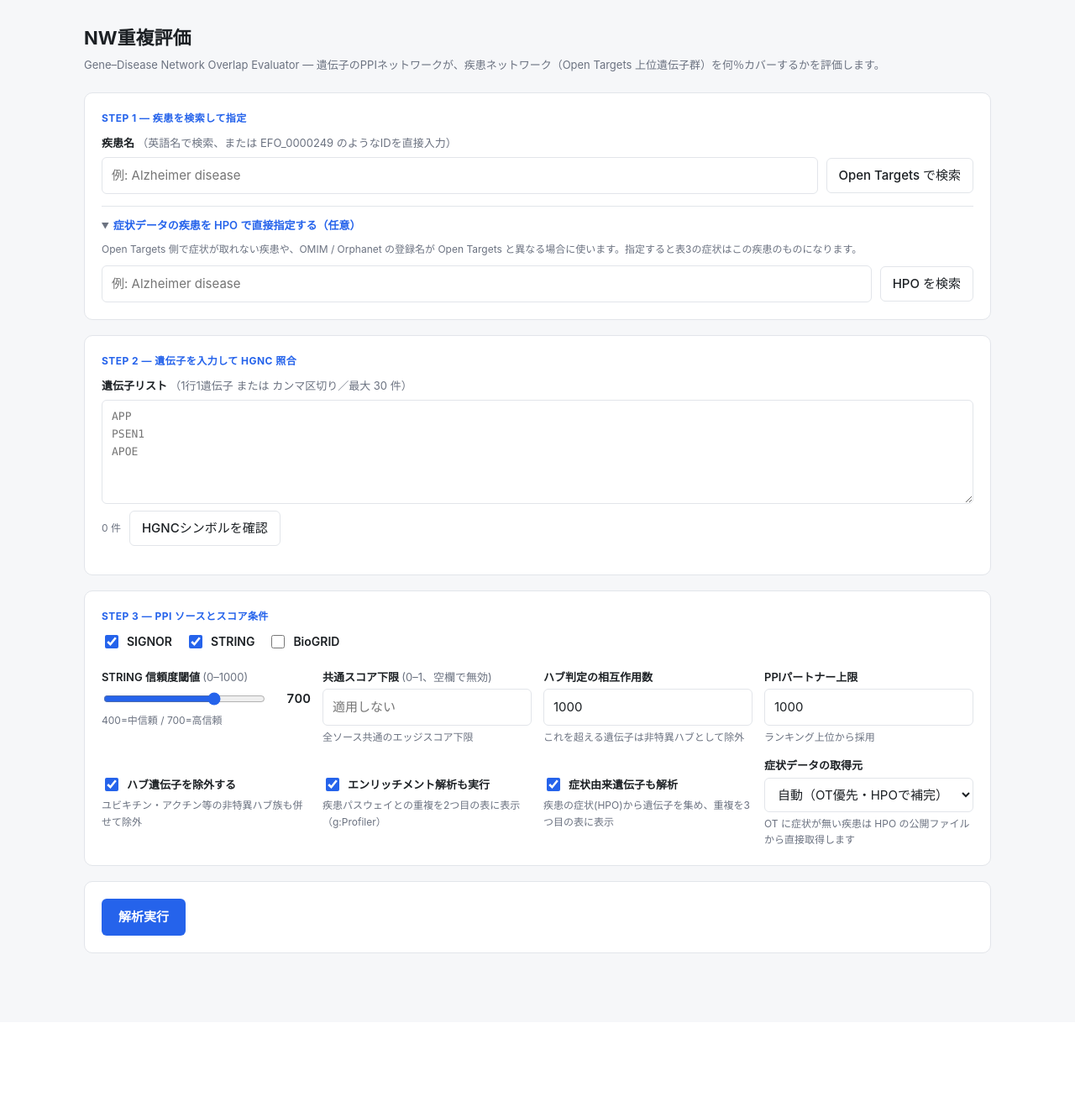
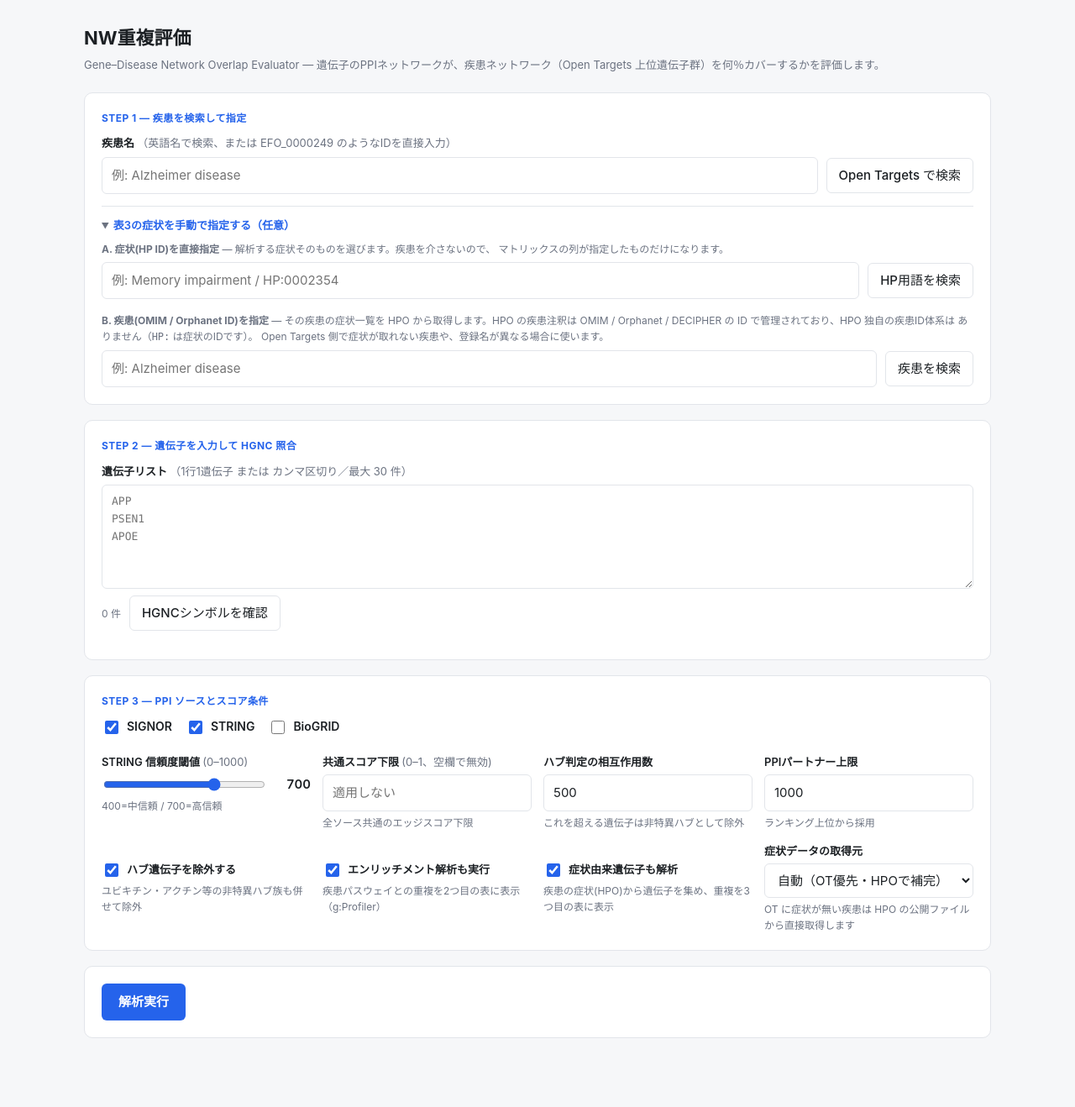
Before and after one commit to pepsea/disease_gene_network01, a Flask app: page / in a window 1280 px wide, after a click on "表3の症状を手動で指定する（任意）". Shown: the whole page at 84% size. Before the commit the page ends 1135 px from the top, so only its background shows below. Run offline with Flask 3, Linux system fonts and the light colour scheme.

Commit message:
Let symptoms be named by HP id; correct the picker's labels
HP ids are HPO's own identifiers, and the STEP 1 picker did not offer
them: it searched HPO's disease registry, which is keyed by OMIM,
Orphanet and DECIPHER because HPO has no disease id namespace of its own.
Calling that "specifying the disease in HPO directly" was misleading.

- The symptoms themselves can now be named by HP id (HP:0002354, or
  HP_0002354, or by term name). Doing so skips the disease step entirely:
  the matrix columns are exactly the terms given, in the order given, so
  a comparison can be pinned to the symptoms of interest rather than
  whatever set a disease carries. It takes precedence over a chosen
  disease.
- Only terms with curated genes are searchable — a term with no genes
  cannot be a matrix column.
- The picker is relabelled: section A names symptoms by HP id, section B
  names the disease by OMIM/Orphanet id, and the text says plainly that
  HPO annotates diseases under those namespaces while HP: is a phenotype
  id. The reported id origin distinguishes the two.

Defaults, as requested: the PPI partner cap is 1000 and the hub
interaction threshold is 500. The compose file still pinned the partner
cap to 100, which would have overridden the application default inside
the container.

400 tests, all external APIs mocked, covering HP id normalisation in all
its spellings, search by name and by id, term ordering and
deduplication, and precedence over a chosen disease.

Co-Authored-By: Claude Opus 5 <noreply@anthropic.com>
Claude-Session: https://claude.ai/code/session_017Eq8ec5uNLy4hhRydBzQkf

```diff
--- a/app.py
+++ b/app.py
@@ -245,6 +245,18 @@ def create_app(config: dict[str, Any] | None = None) -> Flask:
             limit = 10
         return jsonify({"query": query, "results": hpo.search_diseases(query, limit=limit)})
 
+    @app.route("/api/hpo/phenotypes")
+    def hpo_phenotypes():
+        """Search HPO's own terms (HP ids), to name the symptoms directly."""
+        query = (request.args.get("q") or "").strip()
+        if not query:
+            return jsonify({"error": "q is required"}), 400
+        try:
+            limit = min(int(request.args.get("limit", 15)), 50)
+        except (TypeError, ValueError):
+            limit = 15
+        return jsonify({"query": query, "results": hpo.search_phenotypes(query, limit=limit)})
+
     @app.route("/api/genes/validate", methods=["POST"])
     def validate_genes():
         """Check submitted symbols against HGNC without running an analysis."""
@@ -332,10 +344,13 @@ def create_app(config: dict[str, Any] | None = None) -> Flask:
         if want_symptoms:
             chosen_ids = data.get("hpo_disease_ids")
             chosen_ids = chosen_ids if isinstance(chosen_ids, list) else []
+            chosen_terms = data.get("hpo_phenotype_ids")
+            chosen_terms = chosen_terms if isinstance(chosen_terms, list) else []
             phenotypes, symptom_meta = collect_symptoms(
                 disease_id, disease_label, symptom_source,
                 app.config["SYMPTOM_LIST_N"],
                 hpo_disease_ids=chosen_ids[:10],
+                hpo_phenotype_ids=chosen_terms[: app.config["SYMPTOM_MAX_PHENOTYPES"]],
             )
             if phenotypes:
                 symptom_set = build_symptom_gene_set(
@@ -547,21 +562,35 @@ def collect_symptoms(
     source: str,
     list_n: int,
     hpo_disease_ids: Optional[list[str]] = None,
+    hpo_phenotype_ids: Optional[list[str]] = None,
 ) -> tuple[list[dict[str, Any]], dict[str, Any]]:
-    """Get the disease's symptoms, falling back from Open Targets to HPO.
+    """Get the symptoms to analyse, falling back from Open Targets to HPO.
 
     Args:
-        hpo_disease_ids: OMIM / ORPHA / DECIPHER ids chosen from HPO's own
-            disease registry. When given these are used directly, skipping both
-            Open Targets and the cross-reference lookup — the disease has been
-            identified in HPO's own terms, which is more reliable than mapping
-            onto it.
+        hpo_disease_ids: OMIM / ORPHA / DECIPHER ids from HPO's disease
+            registry. HPO annotates diseases under those namespaces — it has no
+            disease ids of its own — so this identifies the disease without
+            going through Open Targets' cross references.
+        hpo_phenotype_ids: HP term ids (``HP:0002354``). These are HPO's own
+            ids, and giving them names the symptoms outright: no disease is
+            involved, and the matrix columns are exactly what was asked for.
 
     Returns ``(phenotypes, meta)``. ``meta`` records which source supplied the
     symptom list, the ids used, and the gene fetcher to expand them with.
     """
     meta: dict[str, Any] = {"phenotype_source": "", "xrefs": [],
                             "xref_origin": "", "gene_fetcher": _hybrid_gene_fetcher}
+
+    # Symptoms named directly outrank everything: nothing has to be inferred.
+    terms = [str(i).strip() for i in (hpo_phenotype_ids or []) if str(i).strip()]
+    if terms:
+        phenotypes = hpo.get_phenotypes_by_id(terms)
+        meta["gene_fetcher"] = _hpo_gene_fetcher
+        meta["xrefs"] = [p["hpo_id"] for p in phenotypes]
+        meta["xref_origin"] = "phenotypes"
+        if phenotypes:
+            meta["phenotype_source"] = "hpo"
+        return phenotypes, meta
 
     # A disease picked directly in HPO wins over anything derived from EFO.
     chosen = [str(i).strip() for i in (hpo_disease_ids or []) if str(i).strip()]
--- a/docker-compose.yml
+++ b/docker-compose.yml
@@ -15,8 +15,8 @@ services:
       NW_PPI_TOP_N: "${NW_PPI_TOP_N:-30}"
       NW_MAX_WORKERS: "${NW_MAX_WORKERS:-5}"
       NW_STRING_SCORE: "${NW_STRING_SCORE:-700}"
-      NW_HUB_THRESHOLD: "${NW_HUB_THRESHOLD:-1000}"
-      NW_MAX_NODES: "${NW_MAX_NODES:-100}"
+      NW_HUB_THRESHOLD: "${NW_HUB_THRESHOLD:-500}"
+      NW_MAX_NODES: "${NW_MAX_NODES:-1000}"
       NW_ENRICH_GENE_N: "${NW_ENRICH_GENE_N:-100}"
       NW_ENRICH_MAX_TERMS: "${NW_ENRICH_MAX_TERMS:-50}"
       NW_SYMPTOM_LIST_N: "${NW_SYMPTOM_LIST_N:-50}"
--- a/ppi_network.py
+++ b/ppi_network.py
@@ -36,7 +36,7 @@ HUMAN_TAX_ID = 9606
 # Two objective rules, OR'd: a very high global interactor count, or membership
 # of a family known to interact promiscuously (G proteins, ubiquitin, tubulin,
 # ...) which the count alone does not always catch.
-HUB_DEGREE_THRESHOLD = int(os.environ.get("HUB_DEGREE_THRESHOLD", "1000"))
+HUB_DEGREE_THRESHOLD = int(os.environ.get("HUB_DEGREE_THRESHOLD", "500"))
 
 HUB_FAMILY_PATTERNS = [
     r"^GNA[0-9A-Z]",     # G protein alpha subunits
--- a/templates/index.html
+++ b/templates/index.html
@@ -153,14 +153,26 @@
       <div id="picked"></div>
     </div>
     <details id="hpo-block">
-      <summary>症状データの疾患を HPO で直接指定する（任意）</summary>
-      <p class="note" style="margin:8px 0 10px">
-        Open Targets 側で症状が取れない疾患や、OMIM / Orphanet の登録名が
-        Open Targets と異なる場合に使います。指定すると表3の症状はこの疾患のものになります。
-      </p>
+      <summary>表3の症状を手動で指定する（任意）</summary>
+
+      <p class="note" style="margin:8px 0 6px"><b>A. 症状(HP ID)を直接指定</b>
+        — 解析する症状そのものを選びます。疾患を介さないので、
+        マトリックスの列が指定したものだけになります。</p>
+      <div class="row">
+        <input id="hp-query" type="text" placeholder="例: Memory impairment / HP:0002354" autocomplete="off" style="flex:1;min-width:220px">
+        <button id="hp-search" type="button" class="secondary">HP用語を検索</button>
+      </div>
+      <div id="hp-cands"></div>
+      <div id="hp-picked"></div>
+
+      <p class="note" style="margin:16px 0 6px"><b>B. 疾患(OMIM / Orphanet ID)を指定</b>
+        — その疾患の症状一覧を HPO から取得します。HPO の疾患注釈は
+        OMIM / Orphanet / DECIPHER の ID で管理されており、HPO 独自の疾患ID体系は
+        ありません（<code>HP:</code> は症状のIDです）。
+        Open Targets 側で症状が取れない疾患や、登録名が異なる場合に使います。</p>
       <div class="row">
         <input id="hpo-query" type="text" placeholder="例: Alzheimer disease" autocomplete="off" style="flex:1;min-width:220px">
-        <button id="hpo-search" type="button" class="secondary">HPO を検索</button>
+        <button id="hpo-search" type="button" class="secondary">疾患を検索</button>
       </div>
       <div id="hpo-cands"></div>
       <div id="hpo-picked"></div>
@@ -324,7 +336,70 @@ async function searchDisease() {
   }
 }
 
-// ── HPO's own disease registry ────────────────────────────────────────────
+// ── HPO's own terms: name the symptoms outright ───────────────────────────
+let hpPicked = null;    // [{hpo_id, name, gene_count}]
+
+async function searchHpTerm() {
+  const q = $("hp-query").value.trim();
+  if (!q) return;
+  $("hp-search").disabled = true;
+  $("hp-cands").innerHTML = '<p class="small" style="margin:10px 0 0"><span class="spinner"></span>HP用語を検索中…（初回はデータ取得に時間がかかります）</p>';
+  try {
+    const res = await fetch("/api/hpo/phenotypes?q=" + encodeURIComponent(q));
+    const data = await res.json();
+    if (!res.ok || data.error) {
+      $("hp-cands").innerHTML = '<p class="err small">' + esc(data.error || "検索に失敗しました") + "</p>";
+      return;
+    }
+    if (!data.results.length) {
+      $("hp-cands").innerHTML = '<p class="err small">該当する HP 用語が見つかりません: ' + esc(q)
+        + '<br><span class="small">遺伝子が紐づく症状のみ検索対象です。</span></p>';
+      return;
+    }
+    let html = '<div class="cands">';
+    data.results.forEach((r, i) => {
+      const on = (hpPicked || []).some((x) => x.hpo_id === r.hpo_id);
+      html += '<button type="button" class="cand' + (on ? " sel" : "") + '" data-i="' + i + '">'
+        + "<b>" + esc(r.name) + '</b><span class="id">' + esc(r.hpo_id) + "</span>"
+        + (r.exact ? ' <span class="small">— 完全一致</span>' : "")
+        + '<span class="desc">関連遺伝子 ' + r.gene_count + " 件</span></button>";
+    });
+    html += "</div>";
+    $("hp-cands").innerHTML = html;
+    $("hp-cands").querySelectorAll(".cand").forEach((btn) => {
+      btn.addEventListener("click", () => selectHpTerm(data.results[+btn.dataset.i], btn));
+    });
+  } catch (e) {
+    $("hp-cands").innerHTML = '<p class="err small">通信エラー: ' + esc(e.message) + "</p>";
+  } finally {
+    $("hp-search").disabled = false;
+  }
+}
+
+function selectHpTerm(r, btn) {
+  const already = (hpPicked || []).find((x) => x.hpo_id === r.hpo_id);
+  if (already) {
+    hpPicked = hpPicked.filter((x) => x.hpo_id !== r.hpo_id);
+    if (btn) btn.classList.remove("sel");
+  } else {
+    hpPicked = (hpPicked || []).concat([{ hpo_id: r.hpo_id, name: r.name }]);
+    if (btn) btn.classList.add("sel");
+  }
+  if (!hpPicked.length) hpPicked = null;
+  $("hp-picked").innerHTML = hpPicked
+    ? '<div class="picked">解析する症状: '
+      + hpPicked.map((x) => "<b>" + esc(x.name) + "</b>（" + esc(x.hpo_id) + "）").join(" ＋ ")
+      + '<br><span class="small">指定した場合、疾患からの症状取得は行いません。</span></div>'
+    : "";
+}
+
+function clearHpPick() {
+  hpPicked = null;
+  $("hp-picked").innerHTML = "";
+  $("hp-cands").innerHTML = "";
+}
+
+// ── HPO's disease registry (OMIM / Orphanet / DECIPHER ids) ───────────────
 let hpoPicked = null;   // [{id, name, source}]
 
 async function searchHpoDisease() {
@@ -388,8 +463,9 @@ function clearHpoPick() {
 
 function selectDisease(r, btn) {
   picked = { id: r.id, name: r.name };
-  // A new disease invalidates any HPO pick made for the previous one.
+  // A new disease invalidates any manual pick made for the previous one.
   clearHpoPick();
+  clearHpPick();
   if (!$("hpo-query").value.trim()) $("hpo-query").value = r.name;
   $("cands").querySelectorAll(".cand").forEach((b) => b.classList.remove("sel"));
   if (btn) btn.classList.add("sel");
@@ -477,7 +553,8 @@ async function run() {
   const body = { genes, ppi, enrichment: $("enrichment").checked,
                  symptoms: $("symptoms").checked,
                  symptom_source: $("symptom-source").value };
-  if (hpoPicked) body.hpo_disease_ids = hpoPicked.map((x) => x.id);
+  if (hpPicked) body.hpo_phenotype_ids = hpPicked.map((x) => x.hpo_id);
+  else if (hpoPicked) body.hpo_disease_ids = hpoPicked.map((x) => x.id);
   if (picked) { body.disease_id = picked.id; body.disease = picked.name; }
   else { body.disease = typed; }
 
@@ -603,7 +680,8 @@ function renderSymptoms(data) {
   html += '<p class="srcs-line">症状の取得元: <b>' + esc(SRC_LABEL[s.phenotype_source] || s.phenotype_source || "—")
         + "</b>"
         + (s.xrefs && s.xrefs.length
-            ? "（" + ({ selected: "指定ID", dbxrefs: "相互参照", name: "疾患名照合" }[s.xref_origin] || "ID")
+            ? "（" + ({ selected: "指定した疾患ID", dbxrefs: "相互参照",
+                        name: "疾患名照合", phenotypes: "指定したHP ID" }[s.xref_origin] || "ID")
               + ": " + s.xrefs.map(esc).join(", ") + "）"
             : "")
         + (s.gene_sources && s.gene_sources.length
@@ -1001,6 +1079,10 @@ function toCsv(d) {
 }
 
 $("search").addEventListener("click", searchDisease);
+$("hp-search").addEventListener("click", searchHpTerm);
+$("hp-query").addEventListener("keydown", (e) => {
+  if (e.key === "Enter") { e.preventDefault(); searchHpTerm(); }
+});
 $("hpo-search").addEventListener("click", searchHpoDisease);
 $("hpo-query").addEventListener("keydown", (e) => {
   if (e.key === "Enter") { e.preventDefault(); searchHpoDisease(); }
```
Also changed, not shown: collectors/hpo.py (+99 -0 lines), tests/test_app.py (+54 -0 lines), tests/test_hpo.py (+88 -0 lines), tests/test_symptom_source.py (+47 -0 lines), README.md, 1 other file.
